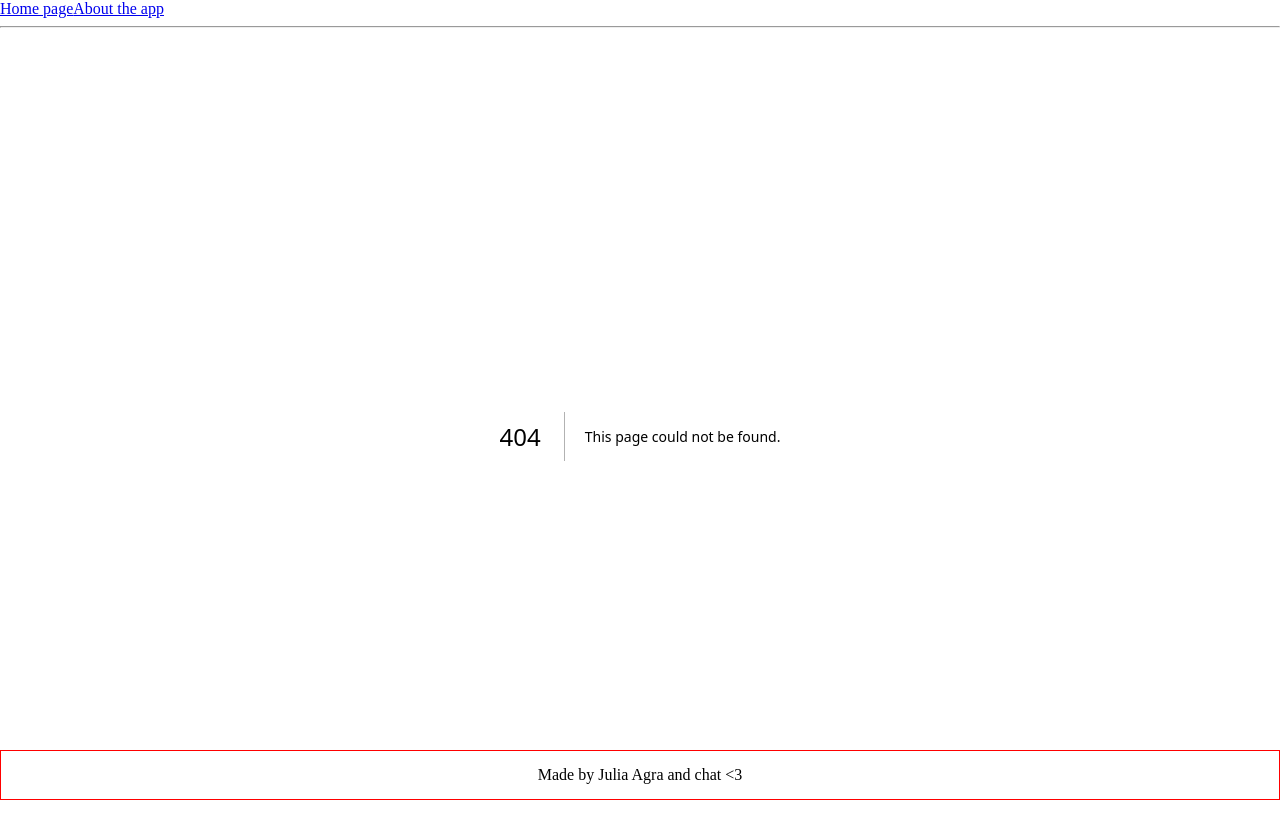
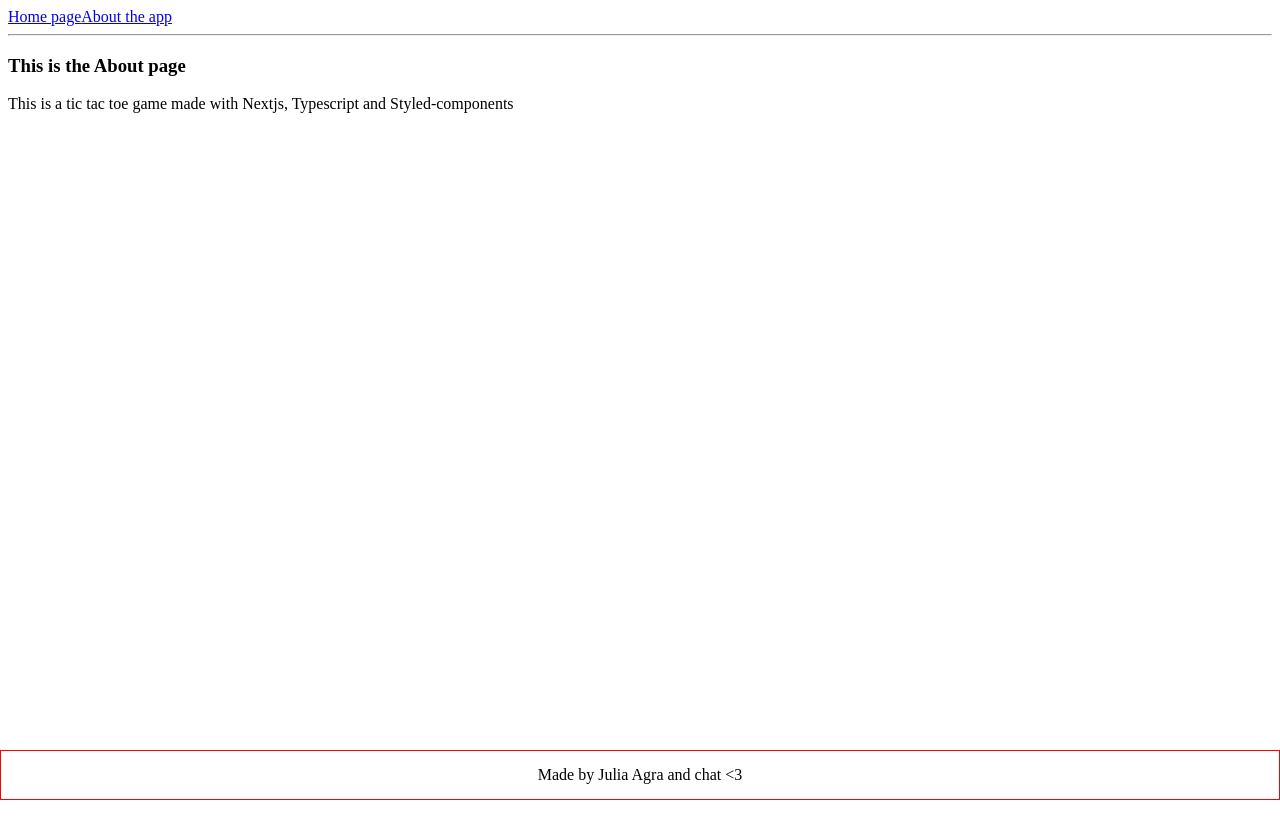
Before and after one commit to martinsju/tictactoe-reactts, a Next.js app: page /about in a window 1280 px wide. Before the commit this address had no page. After the commit the page ends 800 px from the top, so only its background shows below. Built offline with nearby package versions, Linux system fonts and the light colour scheme.

Commit message:
feat: add page About

```diff
--- /dev/null
+++ b/src/pages/about.tsx
@@ -0,0 +1,21 @@
+import React, { useEffect } from 'react'
+import Link from 'next/link'
+import { NextPage } from 'next'
+
+const About: NextPage = function () {
+	useEffect(() => {
+		console.log('carregou about')
+	}, [])
+
+	return (
+		<div>
+			<h3>This is the About page</h3>
+			<p>
+				This is a tic tac toe game made with Nextjs, Typescript and
+				Styled-components
+			</p>
+		</div>
+	)
+}
+
+export default About
```
